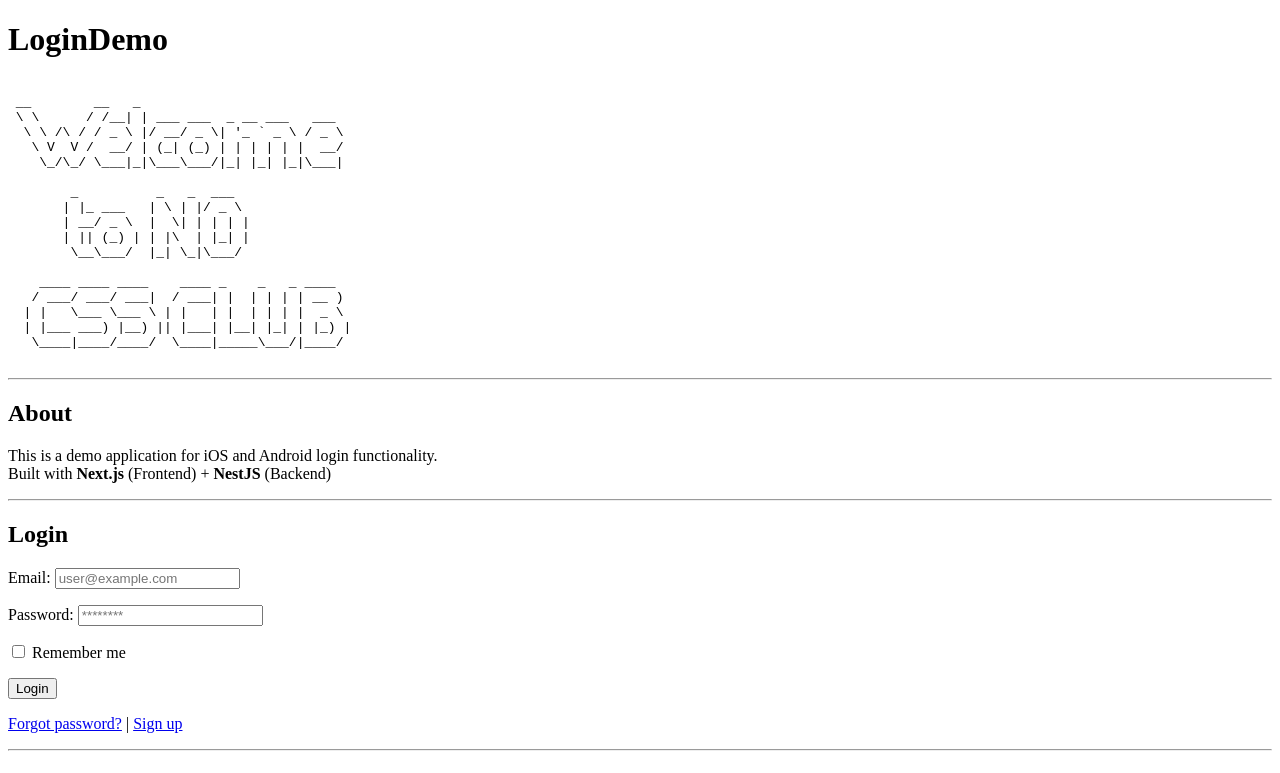
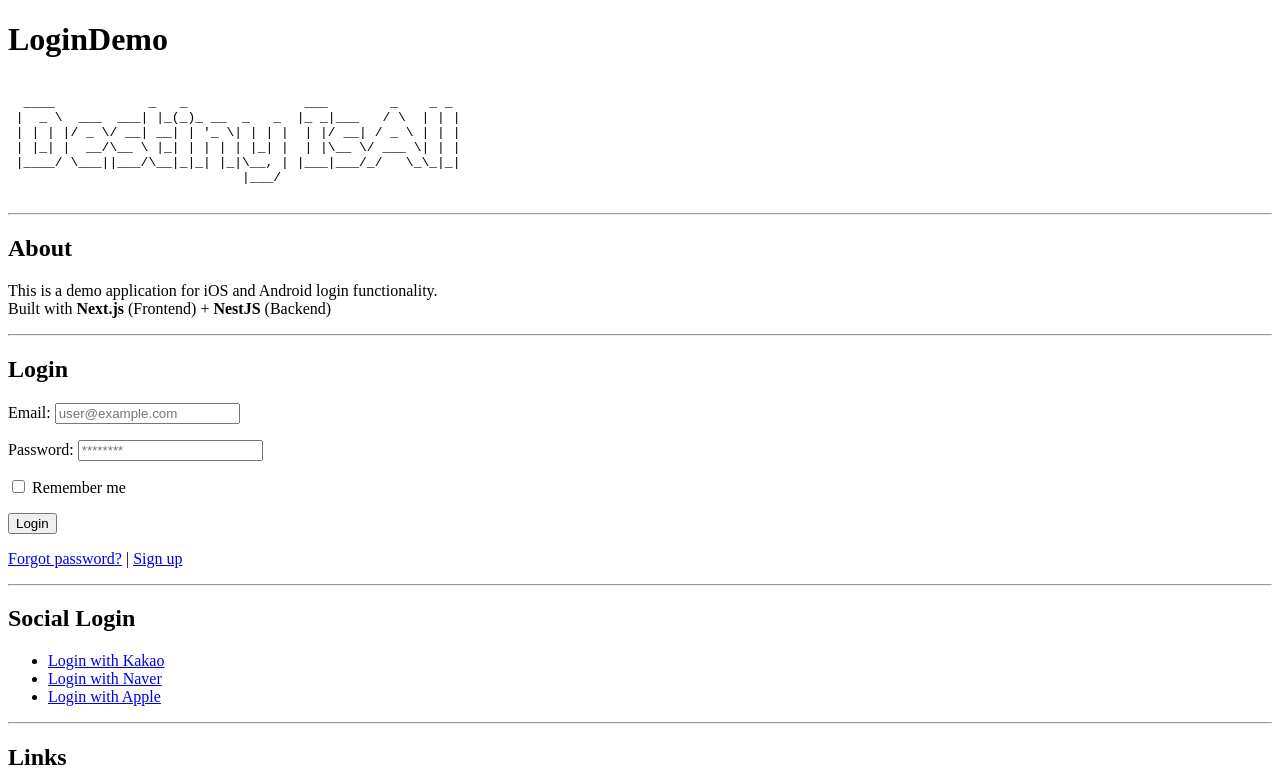
Before and after one commit to dyjung/logindemo, a Next.js app in the folder frontend/: page / in a window 1280 px wide. Shown: the top 773 px of the page. Built offline with nearby package versions, Linux system fonts and the light colour scheme.

Commit message:
Change ASCII art to "Destiny Is All"
Co-Authored-By: Claude Opus 4.5 <noreply@anthropic.com>

```diff
--- a/frontend/src/app/page.tsx
+++ b/frontend/src/app/page.tsx
@@ -52,23 +52,12 @@ export default function Home() {
     <>
       <h1>LoginDemo</h1>
       <pre>{`
- __        __   _
- \\ \\      / /__| | ___ ___  _ __ ___   ___
-  \\ \\ /\\ / / _ \\ |/ __/ _ \\| '_ \` _ \\ / _ \\
-   \\ V  V /  __/ | (_| (_) | | | | | |  __/
-    \\_/\\_/ \\___|_|\\___\\___/|_| |_| |_|\\___|
-
-        _          _   _  ___
-       | |_ ___   | \\ | |/ _ \\
-       | __/ _ \\  |  \\| | | | |
-       | || (_) | | |\\  | |_| |
-        \\__\\___/  |_| \\_|\\___/
-
-    ____ ____ ____    ____ _    _   _ ____
-   / ___/ ___/ ___|  / ___| |  | | | | __ )
-  | |   \\___ \\___ \\ | |   | |  | | | |  _ \\
-  | |___ ___) |__) || |___| |__| |_| | |_) |
-   \\____|____/____/  \\____|_____\\___/|____/
+  ____            _   _               ___        _    _ _
+ |  _ \\  ___  ___| |_(_)_ __  _   _  |_ _|___   / \\  | | |
+ | | | |/ _ \\/ __| __| | '_ \\| | | |  | |/ __| / _ \\ | | |
+ | |_| |  __/\\__ \\ |_| | | | | |_| |  | |\\__ \\/ ___ \\| | |
+ |____/ \\___||___/\\__|_|_| |_|\\__, | |___|___/_/   \\_\\_|_|
+                              |___/
       `}</pre>
       <hr />
 
```
